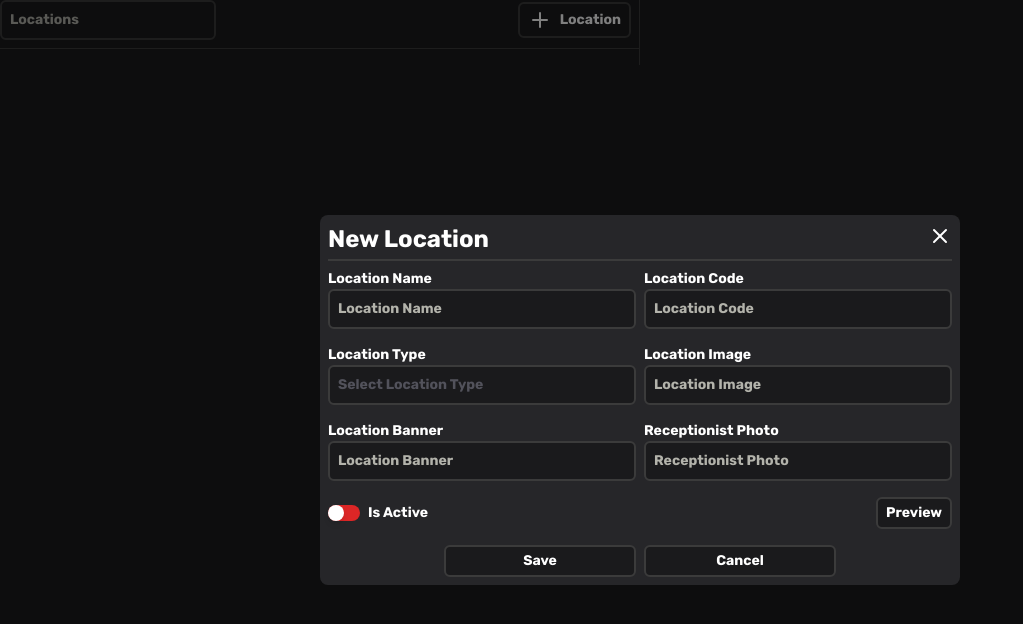
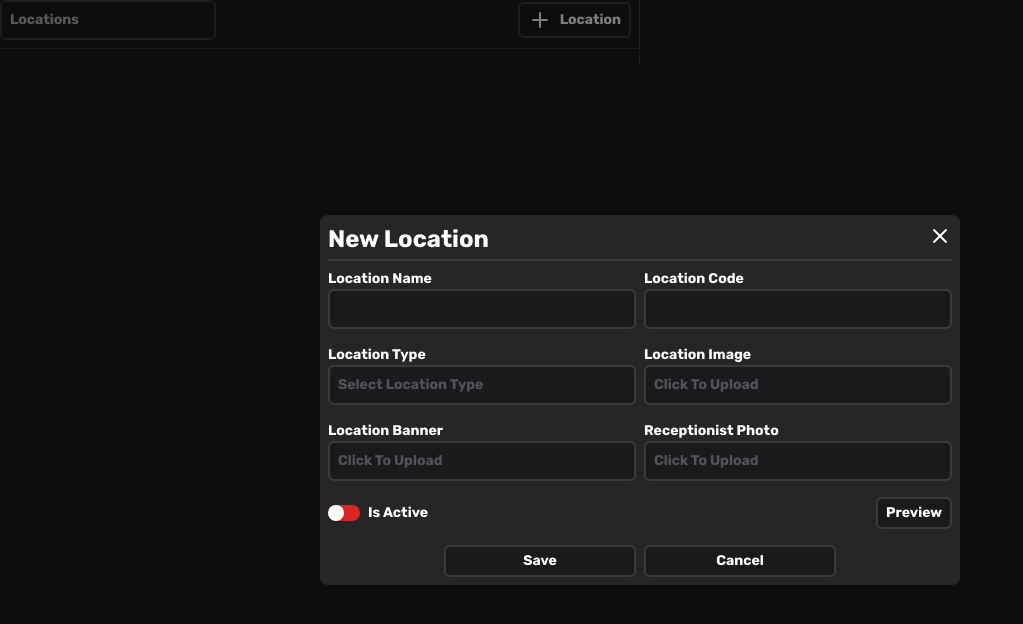
Before and after one commit to YARE0909/Orion-UI-Prototype, a Next.js app: page /admin/locations/_components/Locations in a window 1280 px wide. Both pictures are taken after a click on the button "Location". Shown: the top 624 px of the page, without its empty margins (0-1023 px from the left). Built offline with nearby package versions, Linux system fonts and the light colour scheme.

Commit message:
Sync repos

```diff
--- a/src/components/Layout.tsx
+++ b/src/components/Layout.tsx
@@ -323,7 +323,7 @@ export default function Index({
                     <div>
                       <Input ref={passwordRef} type="password" name="togglePassword" placeholder="Password" value={password} onChange={(e) => setPassword(e.target.value)} />
                     </div>
-                    <div className="flex gap-2">
+                    <div className="flex gap-2 items-center justify-center">
                       <Button text={
                         userOnline ? 'Away' : 'Available'
                       } color="foreground" type="submit" />
@@ -345,7 +345,7 @@ export default function Index({
                     <div>
                       <Input ref={logOutPasswordRef} type="password" name="password" placeholder="Password" value={logOutPassword} onChange={(e) => setLogOutPassword(e.target.value)} />
                     </div>
-                    <div className="flex gap-2">
+                    <div className="flex gap-2 items-center justify-center">
                       <Button text="Submit" color="foreground" type="submit" />
                       <Button text="Cancel" color="foreground" type="button" onClick={handleCloseConfirmLogoutModal} />
                     </div>
--- a/src/components/ui/Input.tsx
+++ b/src/components/ui/Input.tsx
@@ -113,11 +113,11 @@ const Input: React.FC<InputProps> = ({
               </div>
             </div>
           ) : (
-            <div className="text-center text-textAlt text-sm">
+            <div className="text-center text-zinc-600 text-sm">
               {dragging ? (
                 <p>Drop the file here</p>
               ) : (
-                <p>{placeholder || 'Drag and drop a file or click to select'}</p>
+                <p>{placeholder || 'Click To Upload'}</p>
               )}
             </div>
           )}
--- a/src/pages/admin/locations/_components/Locations.tsx
+++ b/src/pages/admin/locations/_components/Locations.tsx
@@ -232,7 +232,6 @@ export default function Locations({ locationData, fetchLocationData, fetchLocati
                       Location Name
                     </h1>
                     <Input
-                      placeholder='Location Name'
                       name='LocationName'
                       value={createLocationFormData.LocationName}
                       onChange={handleCreateLocationChange}
@@ -244,7 +243,6 @@ export default function Locations({ locationData, fetchLocationData, fetchLocati
                       Location Code
                     </h1>
                     <Input
-                      placeholder='Location Code'
                       name='LocationCode'
                       value={createLocationFormData.LocationCode}
                       onChange={handleCreateLocationChange}
@@ -286,7 +284,6 @@ export default function Locations({ locationData, fetchLocationData, fetchLocati
                       Location Image
                     </h1>
                     <Input
-                      placeholder='Location Image'
                       name='LocationImage'
                       // value={createLocationFormData.LocationImage}
                       onChange={handleCreateLocationChange}
@@ -301,7 +298,6 @@ export default function Locations({ locationData, fetchLocationData, fetchLocati
                       Location Banner
                     </h1>
                     <Input
-                      placeholder='Location Banner'
                       name='LocationBanner'
                       // value={createLocationFormData.LocationBanner}
                       onChange={handleCreateLocationChange}
@@ -314,7 +310,6 @@ export default function Locations({ locationData, fetchLocationData, fetchLocati
                       Receptionist Photo
                     </h1>
                     <Input
-                      placeholder='Receptionist Photo'
                       name='LocationReceptionistPhoto'
                       // value={createLocationFormData.LocationReceptionistPhoto}
                       onChange={handleCreateLocationChange}
@@ -361,7 +356,6 @@ export default function Locations({ locationData, fetchLocationData, fetchLocati
                       Location Name
                     </h1>
                     <Input
-                      placeholder='Location Name'
                       name='LocationName'
                       value={selectedLocation!.LocationName}
                       onChange={handleEditLocationChange}
@@ -373,7 +367,6 @@ export default function Locations({ locationData, fetchLocationData, fetchLocati
                       Location Code
                     </h1>
                     <Input
-                      placeholder='Location Code'
                       name='LocationCode'
                       value={selectedLocation!.LocationCode}
                       onChange={handleEditLocationChange}
@@ -417,7 +410,6 @@ export default function Locations({ locationData, fetchLocationData, fetchLocati
                       Location Image
                     </h1>
                     <Input
-                      placeholder='Location Image'
                       name='LocationImage'
                       // value={selectedLocation!.LocationImage}
                       onChange={handleEditLocationChange}
@@ -432,7 +424,6 @@ export default function Locations({ locationData, fetchLocationData, fetchLocati
                       Location Banner
                     </h1>
                     <Input
-                      placeholder='Location Banner'
                       name='LocationBanner'
                       // value={selectedLocation!.LocationBanner}
                       onChange={handleEditLocationChange}
@@ -445,7 +436,6 @@ export default function Locations({ locationData, fetchLocationData, fetchLocati
                       Receptionist Photo
                     </h1>
                     <Input
-                      placeholder='Receptionist Photo'
                       name='LocationReceptionistPhoto'
                       // value={selectedLocation!.LocationReceptionistPhoto}
                       onChange={handleEditLocationChange}
```
